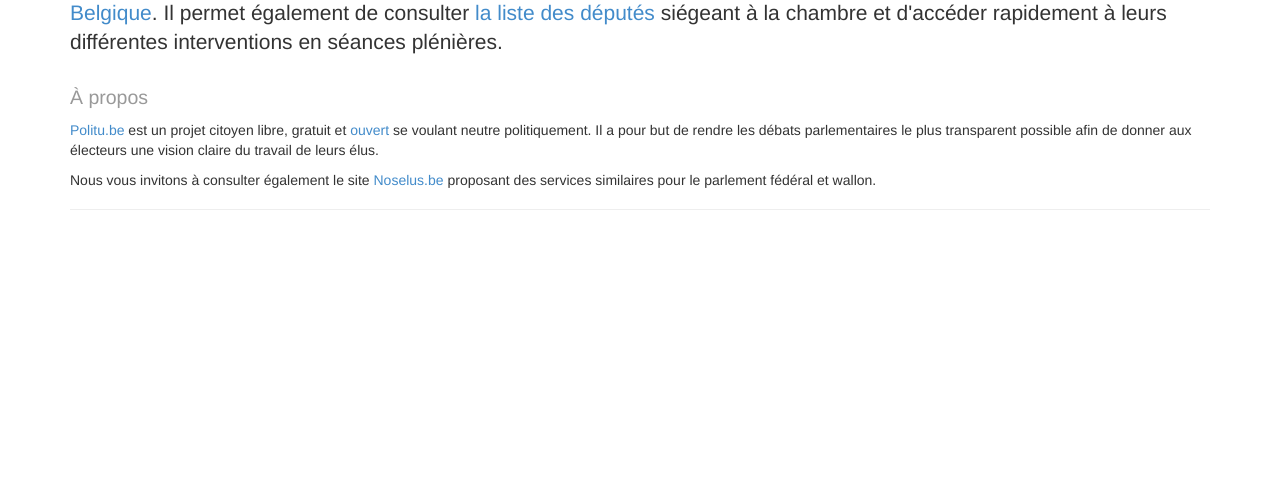
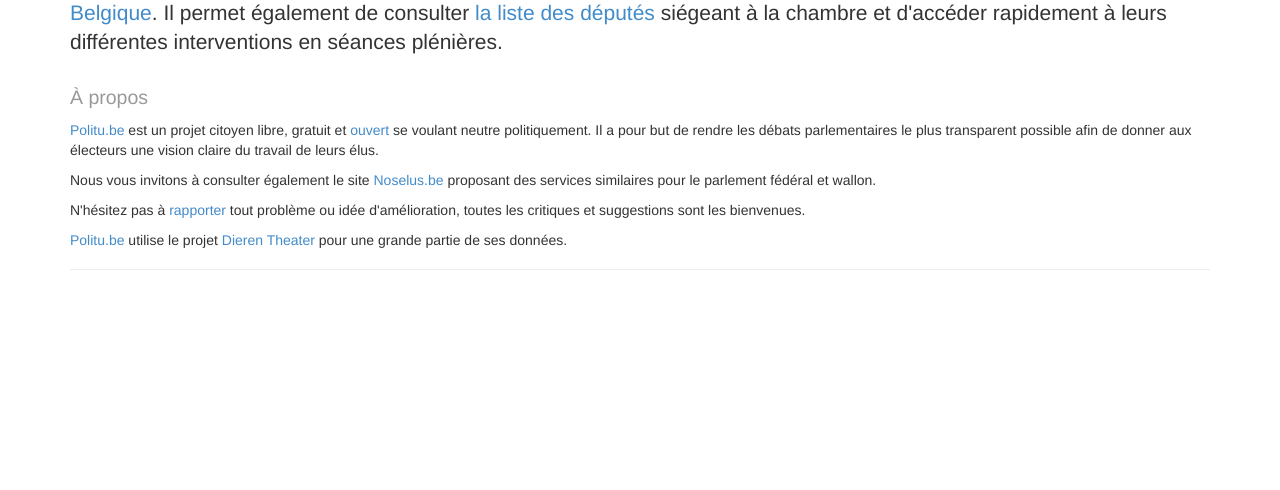
Before and after one commit to gdesmott/politube, a Django app: template politube/templates/home.html in a window 1280 px wide. Shown: the part 181-671 px from the top of the page. Run offline with Django 3.2, Linux system fonts and the light colour scheme; the template is opened without the code that fills it, so the values that code supplies are empty; some libraries are stand-ins or nearby versions.

Commit message:
home: suggest top open bug and refer to dieren

```diff
--- a/politube/templates/home.html
+++ b/politube/templates/home.html
@@ -49,6 +49,12 @@
   consulter également le site <a href="http://www.noselus.be/">Noselus.be</a>
   proposant des services similaires pour le parlement fédéral et wallon.
   </p>
+
+  <p>N'hésitez pas à <a href="https://github.com/gdesmott/politube/issues/new">rapporter</a>
+   tout problème ou idée d'amélioration, toutes les critiques et suggestions sont les bienvenues.</p>
+
+   <p><a href="{% url 'home' %}">Politu.be</a> utilise le projet
+   <a href="http://dierentheater.be/">Dieren Theater</a> pour une grande partie de ses données.</p>
 </div>
 <p class="lead"></p>
 {% endblock %}
```
